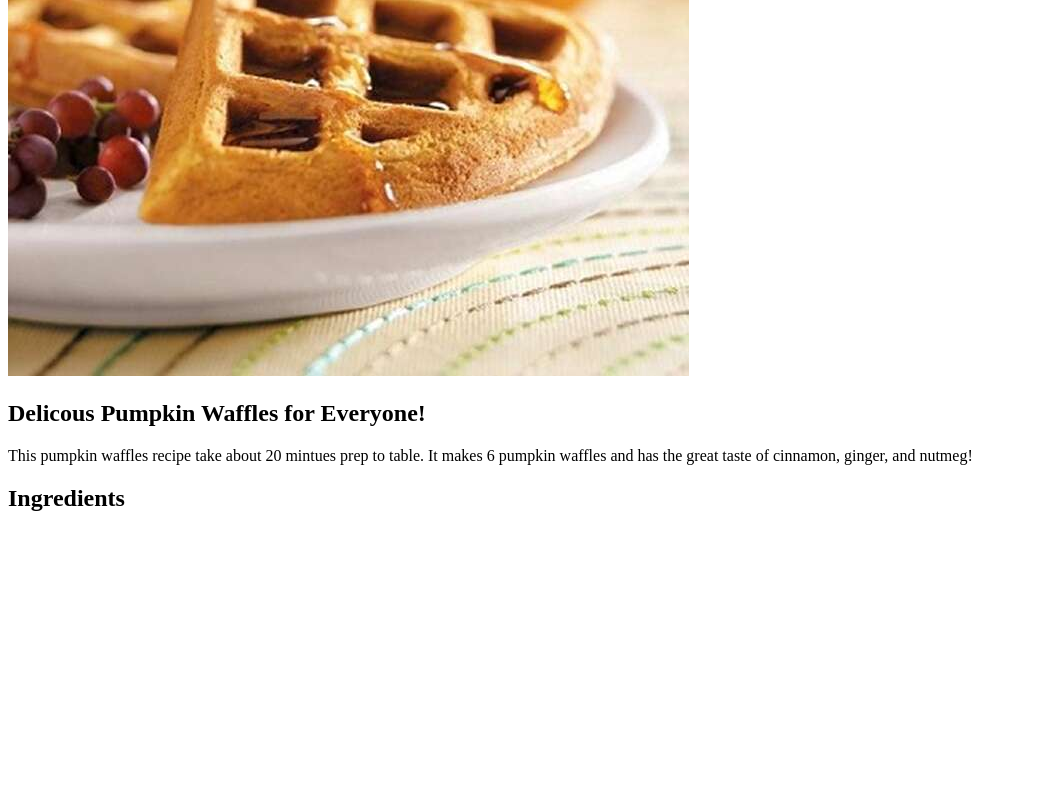
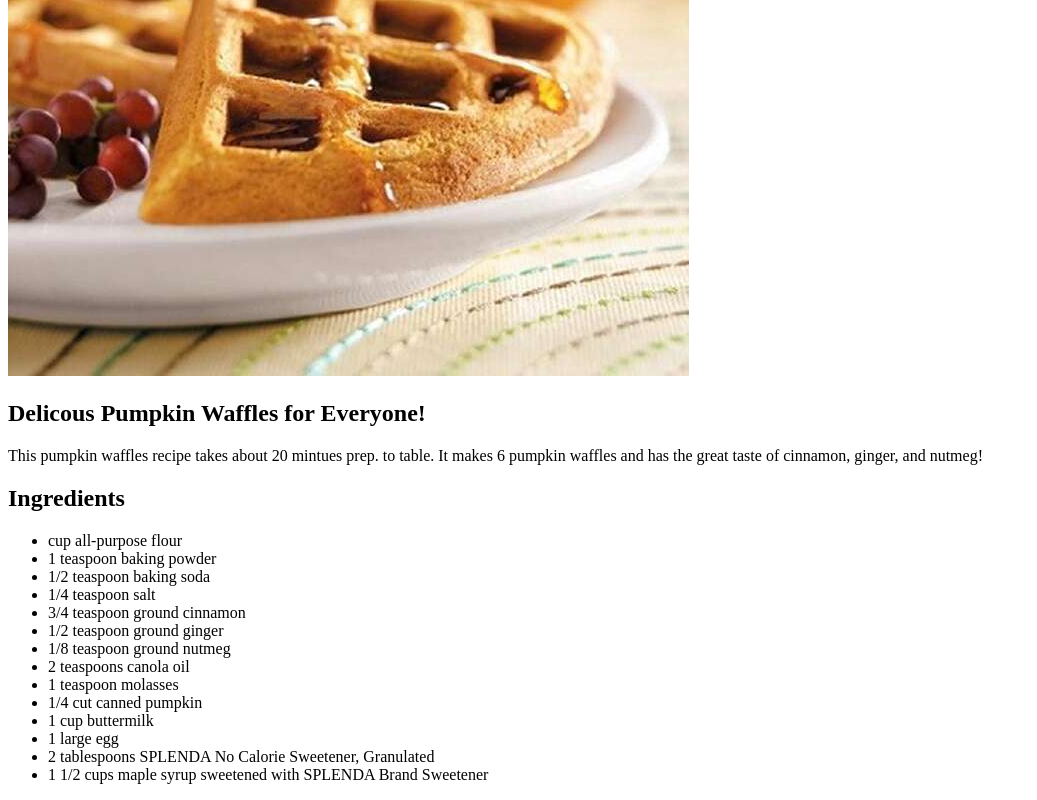
Before and after one commit to Greybirdd/odin-recipes, a plain HTML site: page recipes/pumpkin-waffles.html in a window 1280 px wide. Shown: the part 385-1185 px from the top of the page, without its empty margins (0-1037 px from the left). Before the commit the page ends 917 px from the top, so only its background shows below. Drawn offline with Linux system fonts and the light colour scheme.

Commit message:
added an unordered list of ingredients

```diff
--- a/recipes/pumpkin-waffles.html
+++ b/recipes/pumpkin-waffles.html
@@ -16,12 +16,29 @@
         discription -->
 
         <p> <!-- <p> tag creates a paragraph -->
-            This pumpkin waffles recipe take about 20 mintues prep to table.
+            This pumpkin waffles recipe takes about 20 mintues prep. to table.
             It makes 6 pumpkin waffles and has the great taste of cinnamon,
             ginger, and nutmeg!
         </p>
         <h2>Ingredients</h2>
 
+            <ul> <!-- this is an unordered list -->
+                <li>cup all-purpose flour</li>
+                <li>1 teaspoon baking powder</li>
+                <li>1/2 teaspoon baking soda</li>
+                <li>1/4 teaspoon salt</li>
+                <li>3/4 teaspoon ground cinnamon</li>
+                <li>1/2 teaspoon ground ginger</li>
+                <li>1/8 teaspoon ground nutmeg</li>
+                <li>2 teaspoons canola oil</li>
+                <li>1 teaspoon molasses</li>
+                <li>1/4 cut canned pumpkin</li>
+                <li>1 cup buttermilk</li>
+                <li>1 large egg</li>
+                <li>2 tablespoons SPLENDA No Calorie Sweetener, Granulated</li>
+                <li>1 1/2 cups maple syrup sweetened with SPLENDA Brand Sweetener</li>
+            </ul>
+
 
 </body>
 </html>
```
